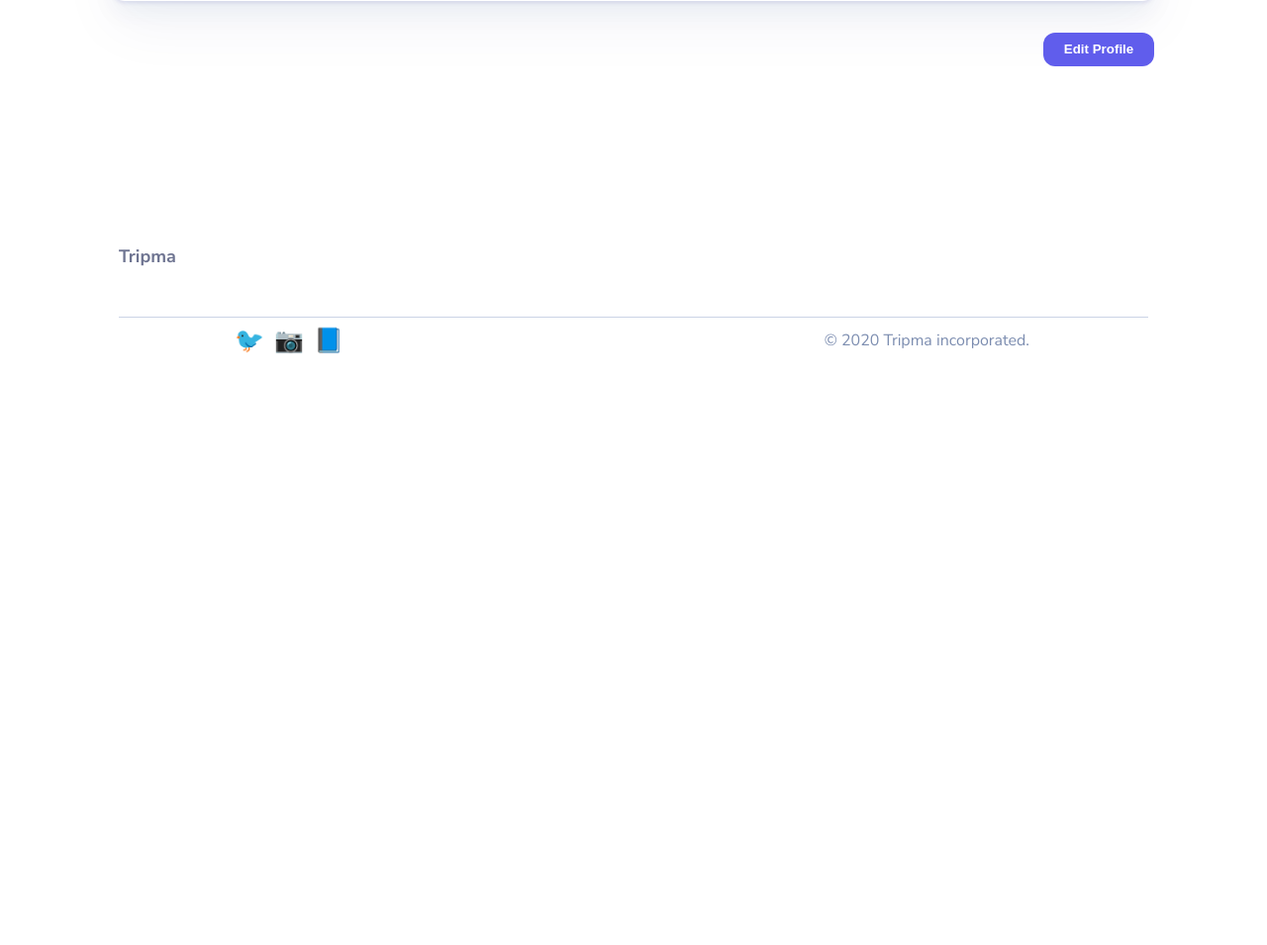
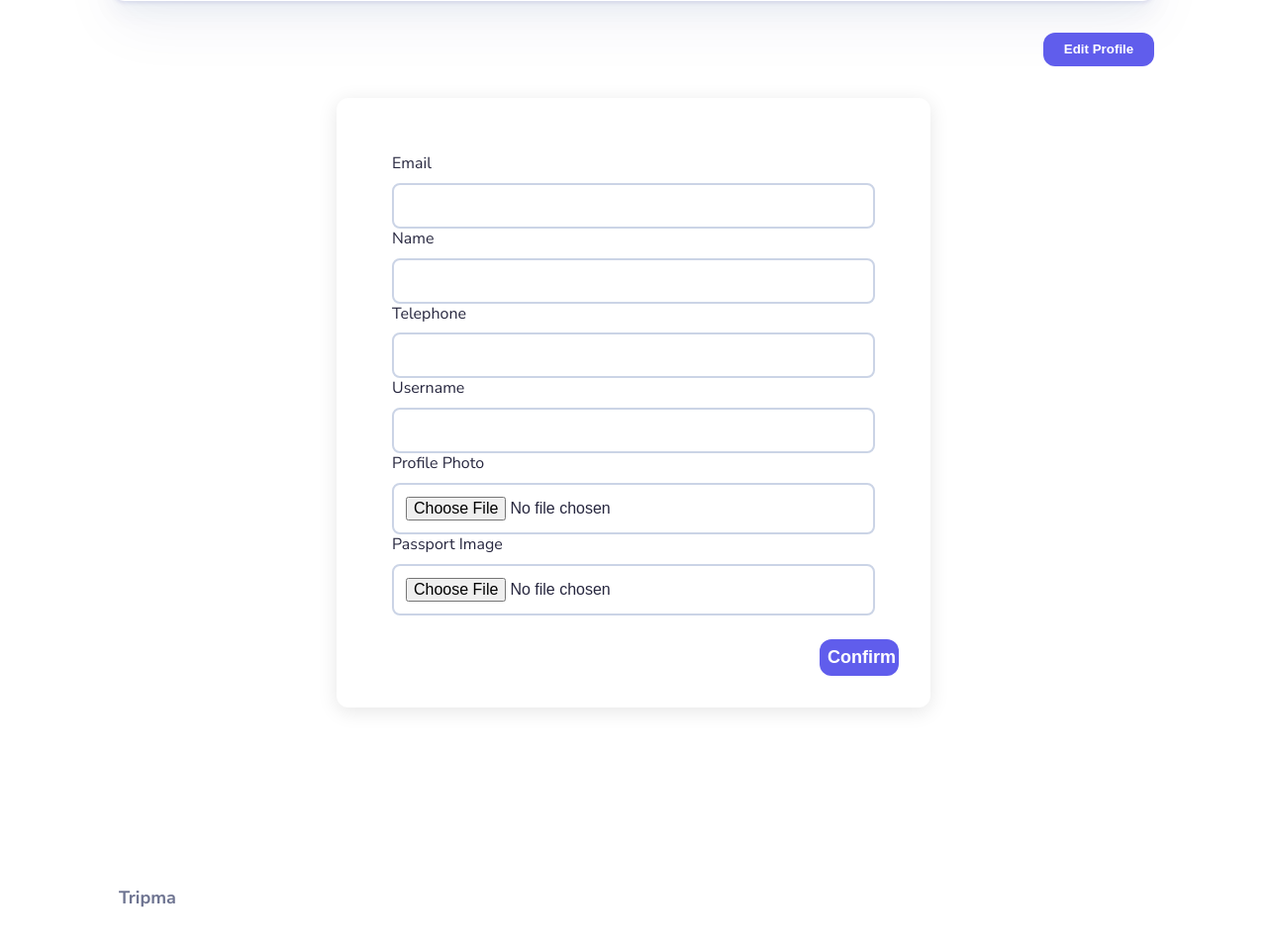
Before and after one commit to thomasahdy/Flight-Booking-Website, a PHP site: page /frontend/pages/user-pages/userprofile.php in a window 1280 px wide. Shown: the part 922-1877 px from the top of the page at 99% size. Before the commit the page ends 1279 px from the top, so only its background shows below. Run offline with PHP 8.4, Linux system fonts and the light colour scheme.

Commit message:
update passenger profile elements js

```diff
--- a/frontend/js/auth.js
+++ b/frontend/js/auth.js
@@ -105,6 +105,7 @@
     }
 });
 
+let currentUser = {};
 
 function handleLogin(e) {
             e.preventDefault();
@@ -121,8 +122,9 @@
             fetch("../backend/auth/login.php", {
                 method: "POST",
                 headers: {
-                    "Content-Type": "application/json"
+                    "Content-Type": "application/json",
                 },
+                credentials: "include",
                 body: JSON.stringify({
                     email: email,
                     password: password
--- /dev/null
+++ b/frontend/js/user-profile.js
@@ -0,0 +1,42 @@
+
+
+
+let name = currentUser.name;
+let email = currentUser.email;
+let photo = currentUser.photo;
+let tel = currentUser.tel;
+let passportImg = currentUser.passportImg;
+let username = currentUser.username;
+
+console.log(emailElem);
+console.log("Hello world");
+
+const userPhoto = document.getElementById("userPhoto");
+const userName = document.getElementById("userName");
+const userEmail = document.getElementById("userEmail");
+const userTel = document.getElementById("userTel");
+const userPassportImg = document.getelementById("userTel");
+
+userPhoto.setAttribute("src", photo);
+userName.innerHTML = name;
+userEmail.innerHTML = email;
+userTel.innerHTML = tel;
+userPassportImg.setAttribute("src", passportImg);
+
+
+
+const emailElem = document.getElementById("email")
+const nameElem = document.getElementById("name")
+const telElem = document.getElementById("tel")
+const photoElem = document.getElementById("photo")
+const usernameElem = document.getElementById("username")
+const passportImgElem = document.getElementById("passportImg")
+
+
+emailElem.value = email;
+nameElem.value = name;
+telElem.value = tel;
+usernameElem.value = userName;
+
+
+//fetch
--- a/frontend/pages/user-pages/signup-user.php
+++ b/frontend/pages/user-pages/signup-user.php
@@ -15,7 +15,7 @@
     <h1 class="form-header">Create account as a passenger</h1>
 
     <div class="form-group">
-        <label>Name</label>
+        <label>Username</label>
         <input type="text" name="name" required>
     </div>
 
--- a/frontend/pages/user-pages/userhome.php
+++ b/frontend/pages/user-pages/userhome.php
@@ -24,8 +24,6 @@
 <body>
 
 <main class="company-home">
-
-
     <div class="company-header">
         <img src="<?= $user['photo'] ?>" class="company-logo" alt="User photo">
         <h1 class="company-name"><?= $user['name'] ?></h1>
--- a/frontend/pages/user-pages/userprofile.php
+++ b/frontend/pages/user-pages/userprofile.php
@@ -18,6 +18,7 @@
     <title>User Profile</title>
     <link rel="stylesheet" href="../../css/styles.css">
     <link rel="stylesheet" href="../../css/companyprofile.css">
+    <link rel="stylesheet" href="../../css/auth-form.css">
 </head>
 <body>
 
@@ -25,24 +26,24 @@
 
 
     <div class="profile-header">
-        <img src="<?= $user['photo'] ?>" class="profile-logo" alt="user profile">
-        <h1 class="profile-name"><?= $user['name'] ?></h1>
+        <img src="<?= $user['photo'] ?>" id="userPhoto" class="profile-logo" alt="user profile">
+        <h1 class="profile-name" id="userPhoto"><?= $user['name'] ?></h1>
     </div>
 
     <!-- ===== Info ===== -->
     <div class="profile-info">
         <div class="info-item">
             <label>Email</label>
-            <p><?= $user['email'] ?></p>
+            <p id="userEmail"><?= $user['email'] ?></p>
         </div>
 
         <div class="info-item">
             <label>Telephone</label>
-            <p><?= $user['telephone'] ?></p>
+            <p id="userTel"><?= $user['telephone'] ?></p>
         </div>
         <div class="info-item">
             <label>Passport image</label>
-            <img src="<?= $user['passportImg'] ?>" class="" alt="user passport image">
+            <img id="userPassportImg" src="<?= $user['passportImg'] ?>" class="" alt="user passport image">
         </div>
     </div>
 
@@ -53,8 +54,45 @@
         </a>
     </div>
 
+    <form class="form-container" onsubmit="handleEditUser(event)">
+        <div class="form-group">
+            <div class>
+            <label for="email">Email</label>
+            <input type="email" name="email" id="email">
+            </div>
+            <div>
+            <label for="name">Name</label>
+            <input type="text" name="name" id="name">
+            </div>
+            <div>
+            <label for="tel">Telephone</label>
+            <input type="tel" name="tel" id="tel">
+            </div>
+
+            <div >
+        <label>Username</label>
+        <input type="text" name="name" id="username" required>
+        </div>
+
+    <div>
+        <label>Profile Photo</label>
+        <input type="file" name="photo" accept="image/*" id="photo" required>
+    </div>
+
+    <div >
+        <label>Passport Image</label>
+        <input type="file" name="passportImg" accept="image/*" id="passportImg" required>
+    </div>
+
+        </div>
+        <div class="form-action-btn-container">
+        <button type="submit" class="form-action-btn">Confirm</button>
+    </div>
+    </form>
+
 </main>
-
+<script src="../../js/user-profile.js"></script>
+<script src="../../js/auth.js"></script>
 </body>
 </html>
 
```
Also changed, not shown: frontend/pages/user-pages/edit-user-profile.php (added).
